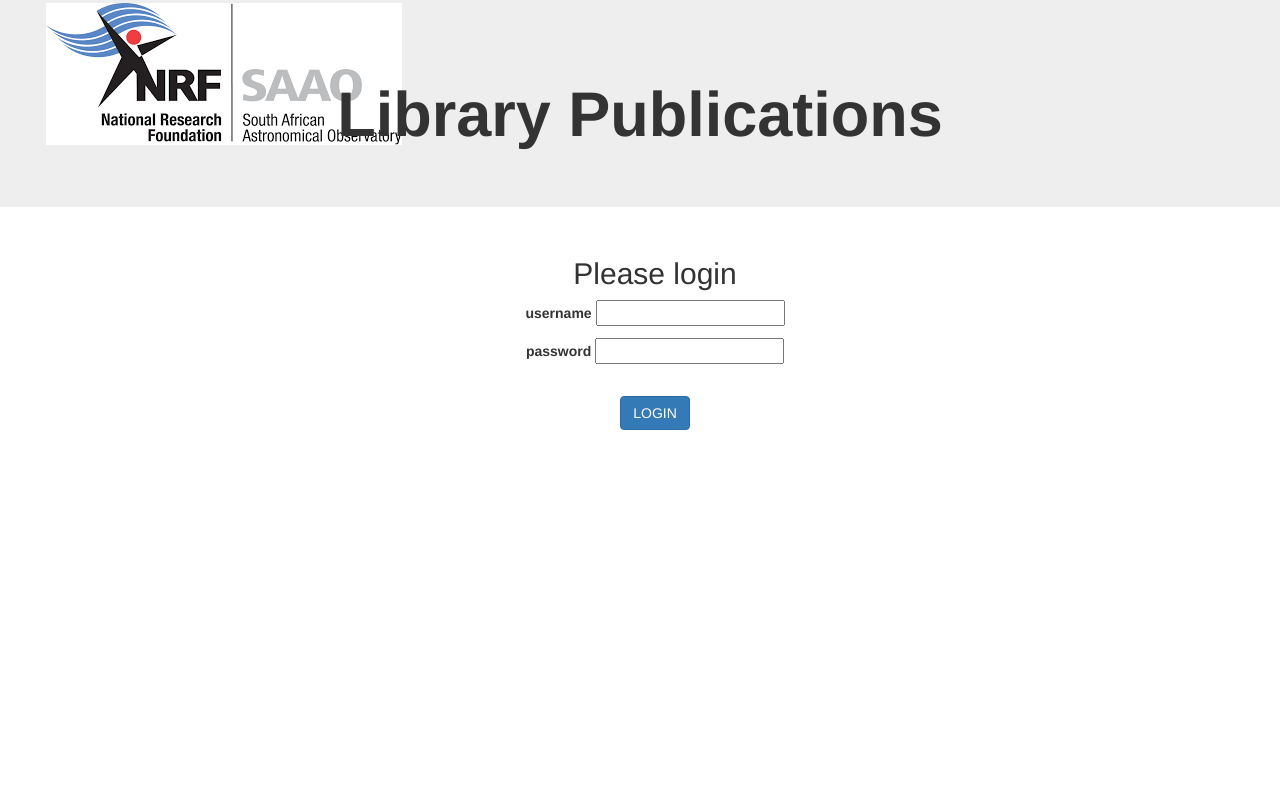
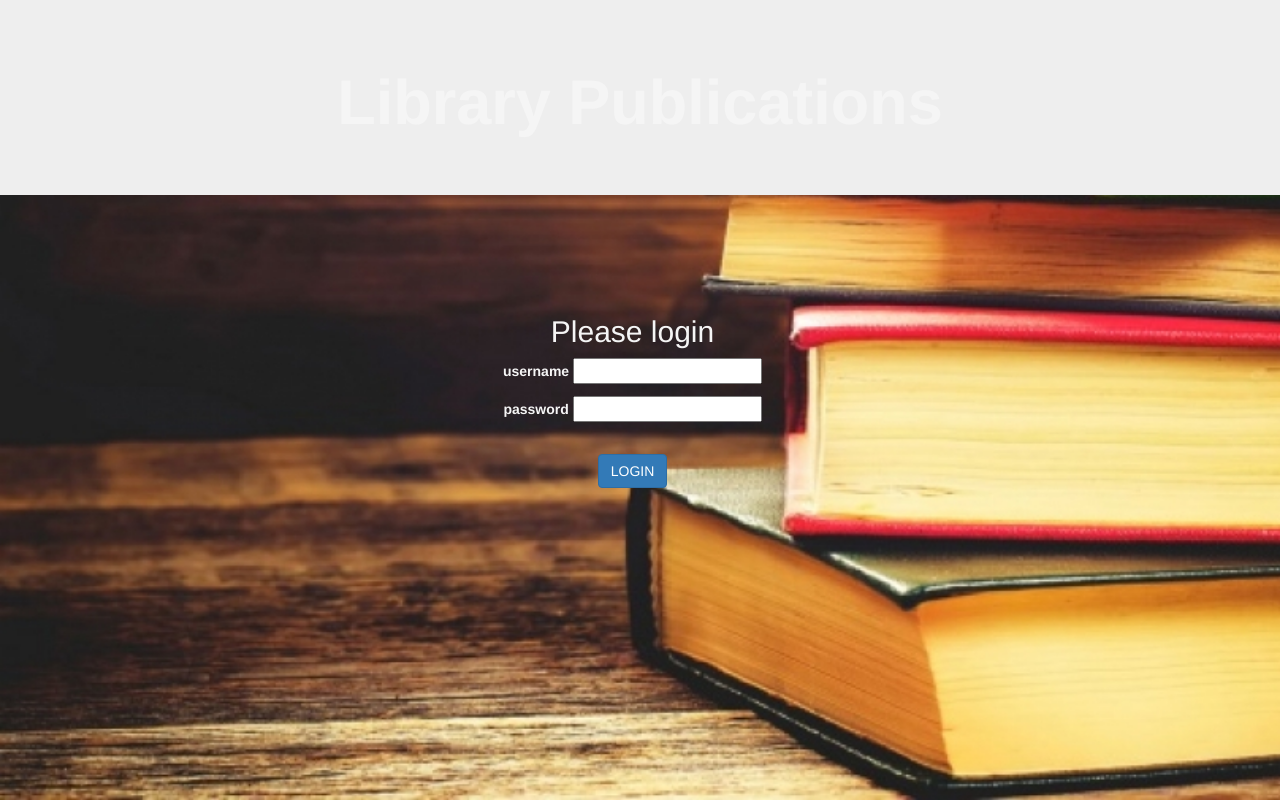
Before and after one commit to saltastro/saao-library-site, a Flask app: page / in a window 1280 px wide. Run offline with Flask 2, Linux system fonts and the light colour scheme; parts of the project's set-up code (start-up, migrations or seed data) failed here and were passed over; some libraries are stand-ins or nearby versions.

Commit message:
eddited some styling

```diff
--- a/app/static/style.css
+++ b/app/static/style.css
@@ -1,24 +1,35 @@
 h1{
  text-align: center;
- color : black;
- font-size: 400%;
+ color : white;
+ font-size: 500%;
  font-style: normal;
  font-weight: bolder;
+}
 
+.page-header{
+  background-image: url(logo.png);
+  background-size:200px 70px;
+  background-attachment:fixed;
+  background-position: 5% 5%;
+  background-repeat: no-repeat;
+  border-bottom: none;
+  background-size:;
 }
 body{
   text-align:center;
-  background-color:whitedust;
+  background-repeat: no-repeat;
+  background-image: url(bg.jpg);
+  background-size: cover;
+  color:#F5F5F5;
 }
-
-.jumbotron{
-   margin-top:20px
-   background-size:cover;
-   background-image: url(logo.png);
-   image-position:fixed;
-   background-repeat: no-repeat;
-   background-position: 5% 5%;
-   text-align: center;
-   padding-top: 60px;
+.container {
+   padding-right: 15px;
+   padding-left: 0px;
+   margin-right: auto;
+   margin-left: auto;
+   margin-top: 50px
 
 }
+input{
+  color: black;
+}
--- a/app/views.py
+++ b/app/views.py
@@ -97,7 +97,7 @@ def index():
         else:
             t = Thread(target=run_pub, args=(form.start_date.data, form.end_date.data))
             t.start()
-            flash('Email will be sent soon')
+            flash('Email will be sent, please check your emails')
 
     return render_template('index.html', form=form)
 
```
Also changed, not shown: app/static/bg.jpg (added).
